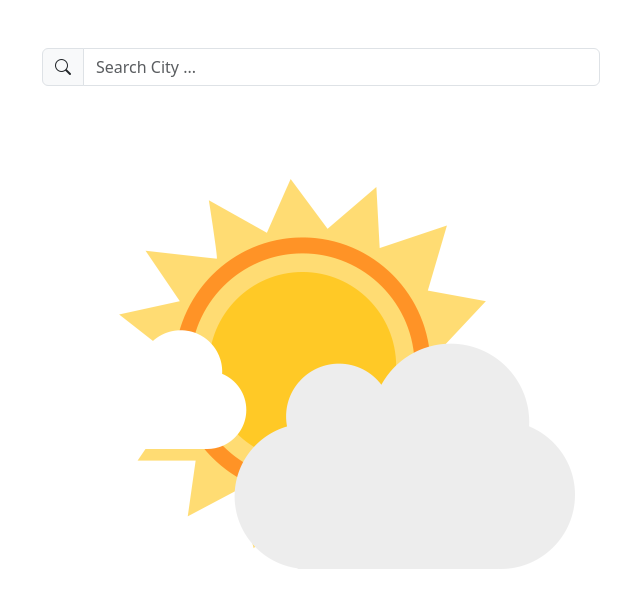
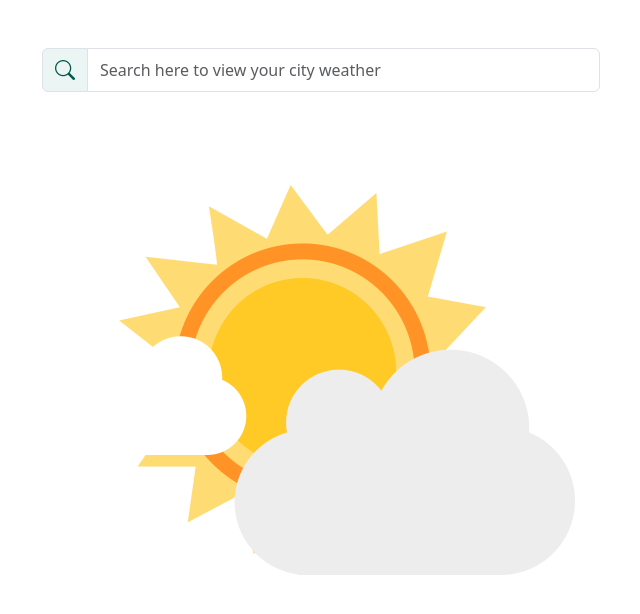
Before and after one commit to dulitharuvin/weather-app, an Angular app: page /weather in a window 1280 px wide. Shown: the top 614 px of the page, without its empty margins (319-959 px from the left). Built offline with nearby package versions, Linux system fonts and the light colour scheme.

Commit message:
theme updated (#4)

```diff
--- a/angular.json
+++ b/angular.json
@@ -24,12 +24,10 @@
             "tsConfig": "tsconfig.app.json",
             "inlineStyleLanguage": "scss",
             "assets": ["src/favicon.ico", "src/assets"],
-            "styles": [
-              "node_modules/bootstrap/scss/bootstrap.scss",
-              "node_modules/bootstrap-icons/font/bootstrap-icons.css",
-              "src/styles.scss"
-            ],
-            "scripts": ["node_modules/bootstrap/dist/js/bootstrap.bundle.min.js"]
+            "styles": ["src/styles.scss"],
+            "scripts": [
+              "node_modules/bootstrap/dist/js/bootstrap.bundle.min.js"
+            ]
           },
           "configurations": {
             "production": {
@@ -110,12 +108,10 @@
             "tsConfig": "tsconfig.spec.json",
             "inlineStyleLanguage": "scss",
             "assets": ["src/favicon.ico", "src/assets"],
-            "styles": [
-              "node_modules/bootstrap/scss/bootstrap.scss",
-              "node_modules/bootstrap-icons/font/bootstrap-icons.css",
-              "src/styles.scss"
-            ],
-            "scripts": ["node_modules/bootstrap/dist/js/bootstrap.bundle.min.js"]
+            "styles": ["src/styles.scss"],
+            "scripts": [
+              "node_modules/bootstrap/dist/js/bootstrap.bundle.min.js"
+            ]
           }
         }
       }
--- a/src/app/components/auto-complete/auto-complete.component.html
+++ b/src/app/components/auto-complete/auto-complete.component.html
@@ -2,13 +2,13 @@
     <form [formGroup]="formGroup" class="row g-0">
         <div class="col">
             <div class="input-group">
-                <div class="input-group-text"><i class="bi bi-search"></i></div>
-                <input type="text" class="form-control" formControlName="locationSearchQuery"
-                    (keyup)="searchCityLocation($event)" placeholder="Search City ..." />
+                <div class="input-group-text bg-secondary"><i class="bi bi-search text-primary fs-5"></i></div>
+                <input type="text" class="form-control shadow-none" formControlName="locationSearchQuery"
+                    (keyup)="searchCityLocation($event)" placeholder="Search here to view your city weather" />
             </div>
         </div>
     </form>
-    <ul class="z-3 position-absolute rounded-3 shadow border border-success border-opacity-25 bg-white"
+    <ul class="z-3 position-absolute rounded-3 shadow border border-success border-opacity-25 bg-secondary"
         *ngIf="cityLocationList.length">
         <li *ngFor="let cityLocation of cityLocationList" (click)="selectCityLocation(cityLocation)"
             class="p-2 border-bottom">
--- a/src/app/components/auto-complete/auto-complete.component.scss
+++ b/src/app/components/auto-complete/auto-complete.component.scss
@@ -1,9 +1,16 @@
+@import "../../../scss/custom-theme.scss";
+
 div.auto-complete-container {
   margin: 2rem auto;
   width: 50%;
 
   & form {
     width: 100%;
+
+    & .form-control:focus {
+      border-color: $green_300;
+      box-shadow: none;
+    }
   }
 
   & ul {
@@ -15,6 +22,10 @@ div.auto-complete-container {
     & li {
       text-align: left;
       cursor: pointer;
+
+      &:hover {
+        background-color: $tertiary;
+      }
     }
   }
 }
--- a/src/app/components/detail-weather/detail-weather.component.html
+++ b/src/app/components/detail-weather/detail-weather.component.html
@@ -12,12 +12,12 @@
                 </h2>
             </div>
         </div>
-        <div class="card shadow border-success border-opacity-25">
+        <div class="card shadow border-0 bg-secondary">
             <div class="card-body">
                 <div class="row mt-2">
                     <div class="col-auto">
                         <h5>
-                            <i class="bi bi-clock"></i>
+                            <i class="bi bi-clock" style="color:#03594f"></i>
                             Current conditions
                         </h5>
                     </div>
@@ -28,15 +28,17 @@
                             src='{{ "https://openweathermap.org/img/wn/" + currentWeather?.WeatherDetail?.WeatherIcon+ "@2x.png" }}' />
                     </div>
                     <div class="col-auto">
-                        <i class="bi bi-thermometer-half"></i>
+                        <div class="row mb-3">
+                            <div class="col-auto">
+                                <i class="bi bi-thermometer-half fs-4 text-primary"></i>
                                 {{currentWeather?.Temp}}°
                             </div>
                             <div class="col-auto">
-                        <i class="bi bi-clouds"></i>
+                                <i class="bi bi-clouds fs-4 text-primary"></i>
                                 {{currentWeather?.Clouds}}%
                             </div>
                             <div class="col-auto">
-                        <i class="bi bi-wind"></i>
+                                <i class="bi bi-wind fs-4 text-primary"></i>
                                 {{currentWeather?.WindSpeed}} m/s
                             </div>
                         </div>
@@ -48,6 +50,8 @@
                 </div>
             </div>
         </div>
+    </div>
+</div>
 <div class="row m-3">
     <app-forecast-weather [dailyWeatherList]="currentWeather?.DailyWeather"></app-forecast-weather>
 </div>
--- a/src/app/components/forecast-weather/forecast-weather.component.html
+++ b/src/app/components/forecast-weather/forecast-weather.component.html
@@ -4,7 +4,7 @@
 
         </div>
         <div class="col-3">
-            <p class="fs-6">Max/Min temp</p>
+            <p class="fs-6">Max/ Min temp</p>
         </div>
         <div class="col-2">
             <p class="fs-6">Cloudiness</p>
@@ -22,7 +22,7 @@
             <span>{{dailyWeather.Date?.toDateString()}}</span>
         </div>
         <div class="col-3">
-            <span>{{dailyWeather.Temp?.Max}}°/</span>
+            <span>{{dailyWeather.Temp?.Max}}° / </span>
             <span>{{dailyWeather.Temp?.Min}}°</span>
         </div>
         <div class="col-2">{{dailyWeather.Clouds}}</div>
--- a/src/app/components/home/home.component.html
+++ b/src/app/components/home/home.component.html
@@ -7,8 +7,8 @@
     </div>
     <app-detail-weather *ngIf="weather" [currentWeather]="weather" [currentCity]="currentCity"></app-detail-weather>
     <div class="row" *ngIf="!weather">
-        <div class="col">
-            <img src="../../../assets/weather-icon-png-0.png" class="img-fluid" alt="...">
+        <div class="col primary">
+            <img src="../../../assets/weather-icon-png-0.png" class="img-fluid" alt="weather-image">
         </div>
     </div>
 </div>
--- /dev/null
+++ b/src/scss/custom-theme.scss
@@ -0,0 +1,19 @@
+$primary: #03594f;
+$secondary: #ebf5f4;
+$tertiary: #c5f7ee;
+$accent_yellow: #fff500;
+$green_300: #59958e;
+
+$theme-colors: (
+  "primary": $primary,
+  "secondary": $secondary,
+  "tertiary": $tertiary,
+);
+
+$custom-colors: (
+  "accent_yellow": $accent_yellow,
+  "green_300": $green_300,
+);
+
+// Merge the maps
+$theme-colors: map-merge($theme-colors, $custom-colors);
--- a/src/styles.scss
+++ b/src/styles.scss
@@ -1 +1,8 @@
 /* You can add global styles to this file, and also import other style files */
+
+@import "../node_modules/bootstrap/scss/functions";
+@import "../node_modules/bootstrap/scss/variables";
+
+@import "../src/scss/custom-theme.scss";
+@import "../node_modules/bootstrap/scss/bootstrap.scss";
+@import "../node_modules/bootstrap-icons/font/bootstrap-icons.css";
```
Lines whose indentation alone changed are shown as unchanged.
